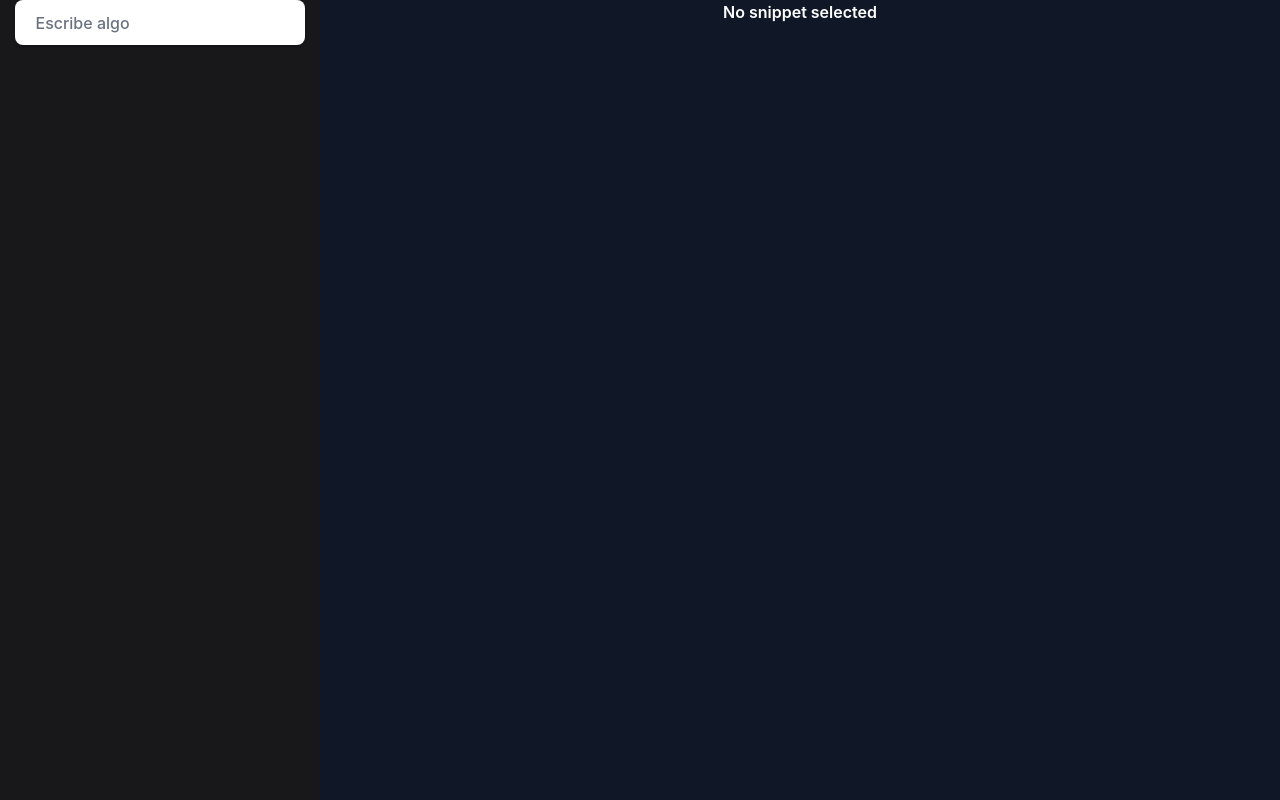
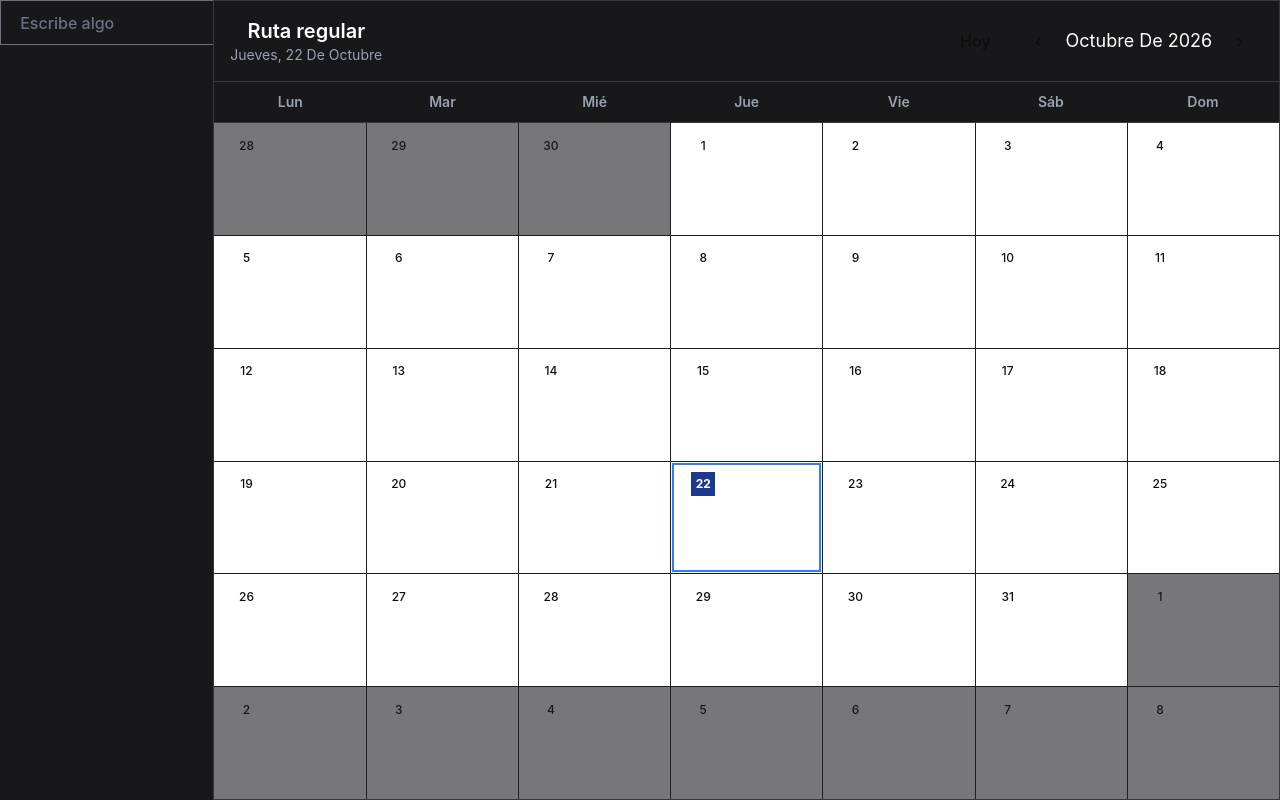
Before and after one commit to Jsilvaiiz/Gestor-de-apoyo-Familiar, a React (Vite) app: page / in a window 1280 px wide. Built offline with nearby package versions, Linux system fonts and the light colour scheme.

Commit message:
Calendario

```diff
--- a/package.json
+++ b/package.json
@@ -12,6 +12,7 @@
   "dependencies": {
     "@monaco-editor/react": "^4.7.0",
     "@tauri-apps/api": "^1.3.0",
+    "lucide-react": "^1.69.0",
     "monaco-editor": "^0.57.0",
     "react": "^18.2.0",
     "react-dom": "^18.2.0",
--- a/src/App.tsx
+++ b/src/App.tsx
@@ -2,20 +2,21 @@ import React from 'react';
 import SnippetEdit from './components/SnippetEditor';
 import SnippetForm from './components/SnippetForm';
 import SnippetList from './components/SnippetList';
+import SnippetCalendar from './components/SnippetCalendar';
 
 function App() {
   return (
     <>
-    <div className="bg-neutral-950  text-white h-screen text-center grid grid-cols-12">
-      <div className ="col-span-3 bg-zinc-900 text-white ">
+    <div className="bg-neutral-950 text-white h-screen text-center grid grid-cols-12">
+      <div className ="col-span-2 bg-zinc-900 text-white  ">
 
         <SnippetForm />
         <SnippetList />
 
       </div>
 
-      <div className="col-span-9 bg-gray-900 text-white h-screen items-center justify-center text-center">
-        <SnippetEdit />
+      <div className="col-span-10 bg-gray-900 text-white h-screen items-center justify-center text-center">
+        <SnippetCalendar />
 
       </div>
 
--- /dev/null
+++ b/src/components/SnippetCalendar.tsx
@@ -0,0 +1,134 @@
+import { useMemo, useState } from 'react'
+
+const WEEKDAYS = ['Lun', 'Mar', 'Mié', 'Jue', 'Vie', 'Sáb', 'Dom']
+
+function toDateKey(date: Date) {
+  const year = date.getFullYear()
+  const month = String(date.getMonth() + 1).padStart(2, '0')
+  const day = String(date.getDate()).padStart(2, '0')
+  return `${year}-${month}-${day}`
+}
+
+function SnippetCalendar() {
+  const todayKey = toDateKey(new Date())
+  const [selectedDate, setSelectedDate] = useState(todayKey)
+  const [visibleMonth, setVisibleMonth] = useState(() => {
+    const today = new Date()
+    return new Date(today.getFullYear(), today.getMonth(), 1)
+  })
+
+  const calendarDays = useMemo(() => {
+    const firstOfMonth = new Date(visibleMonth.getFullYear(), visibleMonth.getMonth(), 1)
+    const mondayOffset = (firstOfMonth.getDay() + 6) % 7
+    const start = new Date(firstOfMonth)
+    start.setDate(firstOfMonth.getDate() - mondayOffset)
+
+    return Array.from({ length: 42 }, (_, index) => {
+      const date = new Date(start)
+      date.setDate(start.getDate() + index)
+      return date
+    })
+  }, [visibleMonth])
+
+  function selectDate(date: Date) {
+    setSelectedDate(toDateKey(date))
+  }
+
+  const monthLabel = visibleMonth.toLocaleDateString('es-ES', {
+    month: 'long',
+    year: 'numeric',
+  })
+  const selectedDateLabel = new Date(`${selectedDate}T12:00:00`).toLocaleDateString('es-ES', {
+    weekday: 'long',
+    day: 'numeric',
+    month: 'long',
+  })
+
+  return (
+    <section className="h-full min-h-0 w-full text-left text-white">
+      {/* Contenedor principal con borde exterior claro */}
+      <div className="flex h-full min-h-0 w-full flex-col overflow-hidden border border-zinc-700/80 bg-zinc-900">
+        <header className="flex shrink-0 flex-wrap items-center justify-between gap-3 border-b border-zinc-700/80 p-3 sm:p-4">
+          <div className="min-w-0">
+            <h1 className="text-xl font-semibold">Ruta regular</h1>
+            <p className="truncate text-sm capitalize text-gray-400">{selectedDateLabel}</p>
+          </div>
+          <div className="flex items-center gap-1">
+            <button
+              type="button"
+              className="rounded-none! bg-transparent! shadow-none! px-3 py-2 text-sm text-gray-300 transition hover:bg-zinc-800 hover:text-white"
+              onClick={() => setVisibleMonth(new Date())}
+            >
+              Hoy
+            </button>
+            <button
+              type="button"
+              aria-label="Mes anterior"
+              className="rounded-none! bg-transparent! shadow-none! px-2.5 py-1.5 text-lg text-gray-300 transition hover:bg-zinc-800 hover:text-white"
+              onClick={() =>
+                setVisibleMonth(
+                  (month) => new Date(month.getFullYear(), month.getMonth() - 1, 1)
+                )
+              }
+            >
+              ‹
+            </button>
+            <h2 className="min-w-32 text-center text-lg capitalize">{monthLabel}</h2>
+            <button
+              type="button"
+              aria-label="Mes siguiente"
+              className="rounded-none! bg-transparent! shadow-none! px-2.5 py-1.5 text-lg text-gray-300 transition hover:bg-zinc-800 hover:text-white"
+              onClick={() =>
+                setVisibleMonth(
+                  (month) => new Date(month.getFullYear(), month.getMonth() + 1, 1)
+                )
+              }
+            >
+              ›
+            </button>
+          </div>
+        </header>
+
+        {/* Días de la semana con división inferior */}
+        <div className="grid shrink-0 grid-cols-7 border-b border-zinc-700/80 bg-zinc-900/50">
+          {WEEKDAYS.map((day) => (
+            <div key={day} className="py-2.5 text-center text-sm font-semibold text-gray-400">
+              {day}
+            </div>
+          ))}
+        </div>
+
+        {/* Cuadrícula de celdas cuadradas sin esquinas redondeadas */}
+        <div className="grid min-h-0 flex-1 grid-cols-7 grid-rows-6 bg-zinc-800/40 gap-px">
+          {calendarDays.map((date) => {
+            const dateKey = toDateKey(date)
+            const isCurrentMonth = date.getMonth() === visibleMonth.getMonth()
+
+            return (
+              <button
+                type="button"
+                key={dateKey}
+                aria-label={date.toLocaleDateString('es-ES')}
+                aria-pressed={selectedDate === dateKey}
+                onClick={() => selectDate(date)}
+                className={`flex h-full w-full flex-col items-start justify-start outline-none border-none rounded-none! shadow-none! bg-zinc-900 p-1 text-left transition hover:bg-zinc-800 ${
+                  isCurrentMonth ? 'text-white' : 'text-zinc-600 opacity-40'
+                } ${selectedDate === dateKey ? 'bg-blue-950/60 ring-2 ring-inset ring-blue-500' : ''}`}
+              >
+                <span
+                  className={`inline-flex h-6 w-6 items-center justify-center rounded-none text-xs ${
+                    dateKey === todayKey ? 'bg-blue-900 font-bold text-white' : ''
+                  }`}
+                >
+                  {date.getDate()}
+                </span>
+              </button>
+            )
+          })}
+        </div>
+      </div>
+    </section>
+  )
+}
+
+export default SnippetCalendar
--- a/src/components/SnippetForm.tsx
+++ b/src/components/SnippetForm.tsx
@@ -22,7 +22,7 @@ function SnippetForm() {
       setSnippetName("")
       addSnippetName(snippetName)
     }}>
-      <input type="text" placeholder="Escribe algo" className= "bg-zinc-900 text-white placeholder:text-gray-500 focus:outline-none"
+      <input type="text" placeholder="Escribe algo" className= "border border-zinc-500! rounded-none! shadow-none! bg-transparent! text-white placeholder:text-gray-500 focus:outline-none"
       onChange={(e) => setSnippetName(e.target.value)}
       value = {snippetName}
       />
--- a/src/components/SnippetItem.tsx
+++ b/src/components/SnippetItem.tsx
@@ -5,6 +5,7 @@ import {readTextFile, removeFile} from '@tauri-apps/api/fs'
 import {join} from '@tauri-apps/api/path'
 import {ensureSnippetsDirectory} from '../utils/snippets'
 import {desktopDir} from '@tauri-apps/api/path'
+import { Trash2, X } from 'lucide-react'
 
 interface Props{
   snippetName: string
@@ -31,8 +32,8 @@ function SnippetItem({snippetName}: Props) {
       //className = "bg-zinc-900 text-white p-4 rounded-md shadow-md"
       //className ={SelectedSnippet === snippetName ? "bg-blue-500" : "bg-zinc-900"}
       className = {twMerge(
-        "hover:bg-neutral-700 hover:cursor-pointer flex justify-between",
-        SelectedSnippet?.name === snippetName ? "bg-sky-700 shadow-lg" : ""
+        "hover:bg-neutral-800 hover:cursor-pointer flex justify-between",
+        SelectedSnippet?.name === snippetName ? "bg-zinc-800 shadow-none" : ""
       )}
       onClick={async () => {
         const directory = await ensureSnippetsDirectory()
@@ -42,8 +43,13 @@ function SnippetItem({snippetName}: Props) {
       }}
       >
       <h1>{snippetName}</h1>
-      <div className = "px-1 py-1 flex gap-2 border-olive-800 rounded-none">
+      <div className = " px-1 py-1 flex gap-0 shadow-none! rounded-none! hover:border-none!">
         <button
+        type="button"
+        aria-label="Eliminar snippet"
+        title="Eliminar"
+        style={{ outline: 'none', boxShadow: 'none' }}
+        className="rounded-none bg-transparent! shadow-none! focus:outline-none! outline-none! focus:ring-0! p-1.5 text-gray-400 transition hover:bg-neutral-900! "
           onClick ={(e)=>{
             e.stopPropagation()
             handleDelete(snippetName)
@@ -51,11 +57,21 @@ function SnippetItem({snippetName}: Props) {
           }}
 
           >
-          Eliminar
+          <Trash2 className="h-4 w-4" />
         </button>
 
-        <button>
-          Cancelar
+        <button
+          type="button"
+          aria-label="Cerrar snippet"
+          title="Cerrar"
+
+          className="!outline-none focus:!outline-none focus-visible:!outline-none rounded-none foucs:!ring-0 bg-transparent! shadow-none! p-1.5 text-gray-400 transition hover:bg-neutral-900! "
+          onClick={(e) => {
+            e.stopPropagation();
+            setSelectedSnippet(null);
+          }}
+        >
+          <X className="h-4 w-4" />
         </button>
       </div>
     </div>
```
Also changed, not shown: 1 other file (tests, documents, lock files or other folders).
